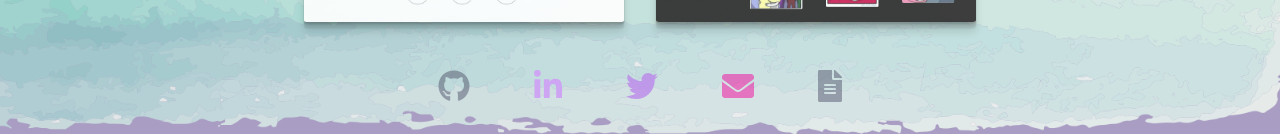
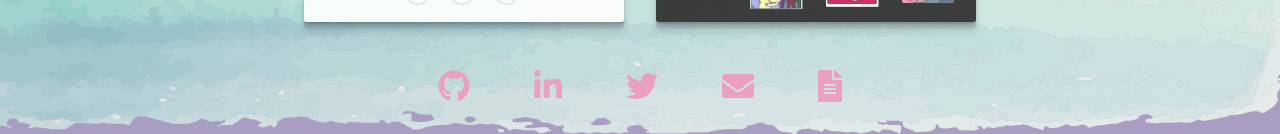
Before and after one commit to JakubJureczko/portfolio, a React (Create React App) app: page / in a window 1280 px wide. Shown: the part 932-1066 px from the top of the page. Built offline with nearby package versions, Linux system fonts and the light colour scheme.

Commit message:
new colors

```diff
--- a/src/NavSo.css
+++ b/src/NavSo.css
@@ -38,9 +38,18 @@ margin: 0 auto;
 
 .social-icons {
   margin: 0 1em;
+  color:rgb(235, 159, 195);
 }
 @media screen and (max-width: 500px) {
   .social-icons {
     margin: 0 0.5em;
   }
 }
+.social-icons:hover {
+  color: rgba(244, 4, 156, 0.5) ;
+}
+
+/* rgba(81, 85, 107, 0.5)  dark */
+/* rgb(205, 165, 243)  purple light*/
+/* rgba(187, 135, 235, 0.8) purple deep */
+/* rgba(244, 4, 156,0.5)   pink */
--- a/src/NavSo.js
+++ b/src/NavSo.js
@@ -8,19 +8,19 @@ function Navso() {
   return (
     <div className="social">
       <a href="https://github.com/JakubJureczko" target="_blank">
-        <FontAwesomeIcon className="social-icons" icon={faGithub} size="2x" style={{color:"rgba(81, 85, 107, 0.5)"}} />
+        <FontAwesomeIcon className="social-icons" icon={faGithub} size="2x"  />
         </a>
         <a href="https://www.linkedin.com/in/jakub-jureczko" target="_blank">
-        <FontAwesomeIcon className="social-icons" icon={faLinkedinIn} size="2x" style={{color:"rgb(205, 165, 243)"}} />
+        <FontAwesomeIcon className="social-icons" icon={faLinkedinIn} size="2x"/>
         </a>
         <a href="https://twitter.com/jakub_jureczko" target="_blank">
-        <FontAwesomeIcon className="social-icons" icon={faTwitter} size="2x" style={{color:"rgba(187, 135, 235, 0.8)"}} />
+        <FontAwesomeIcon className="social-icons" icon={faTwitter} size="2x"/>
         </a>
         <a href="https://twitter.com/jakub_jureczko" target="_blank">
-        <FontAwesomeIcon className="social-icons" icon={faEnvelope} size="2x" style={{color:"rgba(244, 4, 156,0.5)"}} />
+        <FontAwesomeIcon className="social-icons" icon={faEnvelope} size="2x"/>
         </a>
         <a href="https://twitter.com/jakub_jureczko" target="_blank">
-        <FontAwesomeIcon className="social-icons" icon={faFileAlt} size="2x" style={{color:"rgba(81, 85, 107, 0.5)"}} />
+        <FontAwesomeIcon className="social-icons" icon={faFileAlt} size="2x"/>
         </a>
     </div>
   );
```
